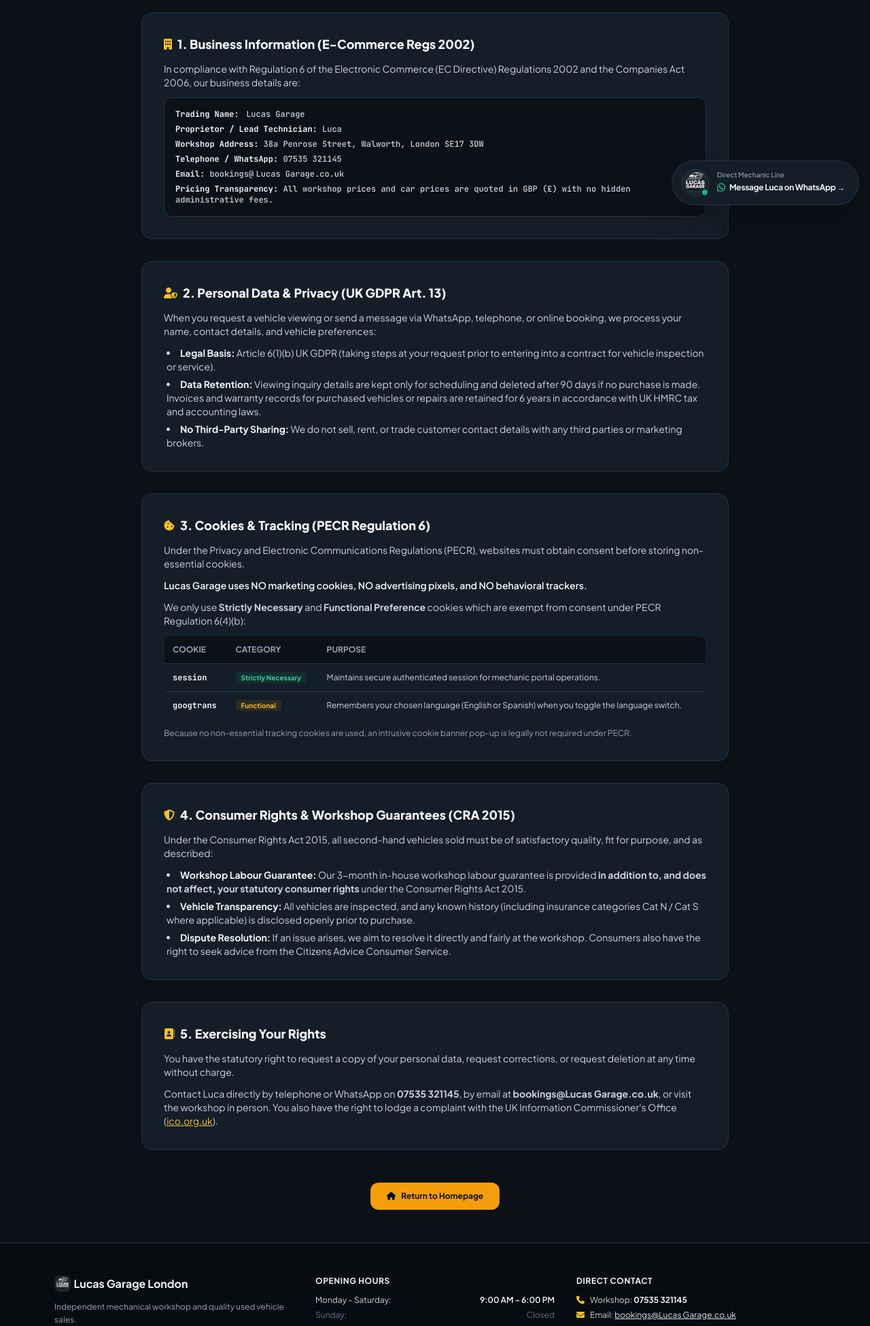
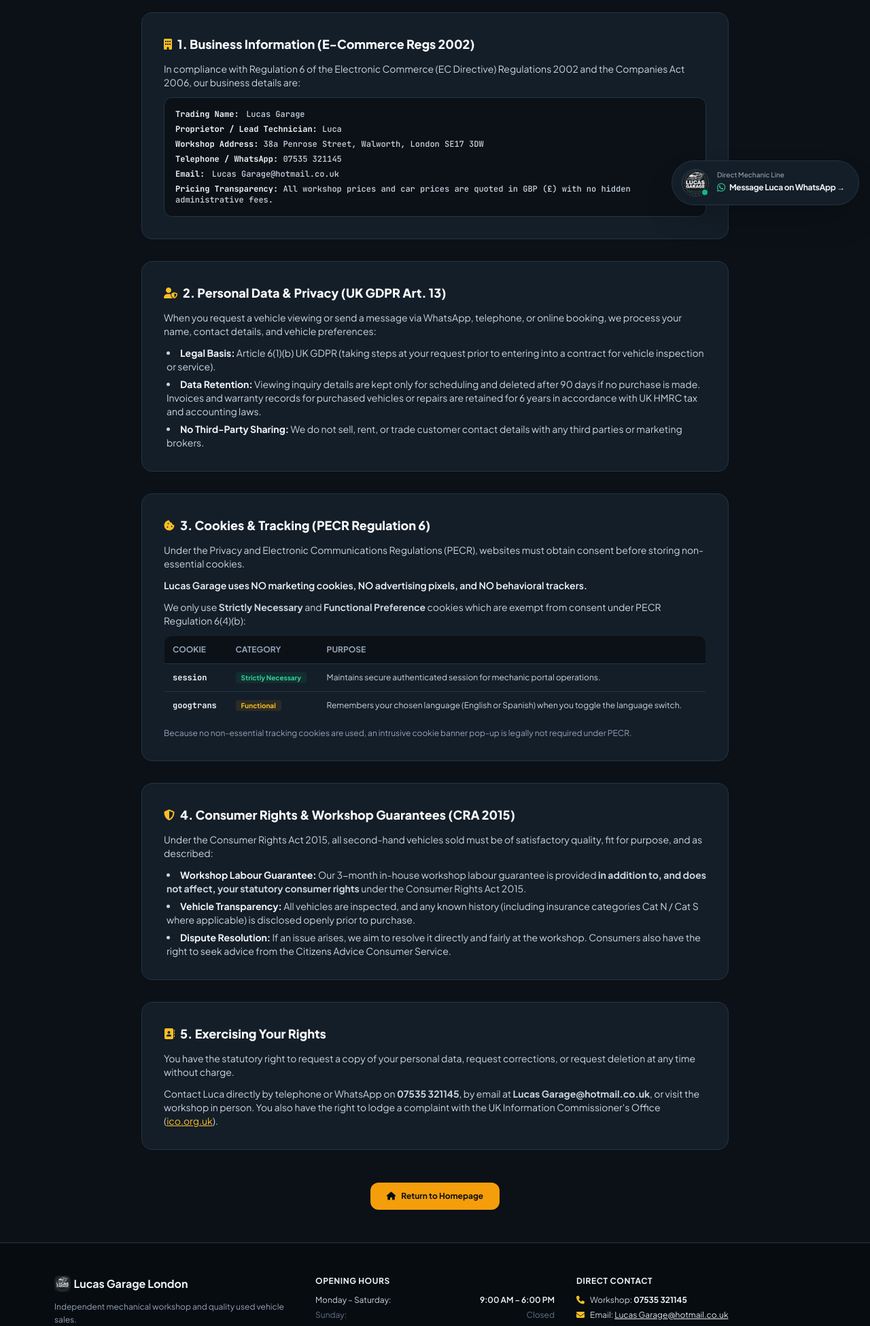
Before and after one commit to juuliettee/Lucas-garage-landingpage, a Flask app: page /privacy in a window 1280 px wide. Shown: the part 482-2433 px from the top of the page at 68% size. Run offline with Flask 3, Linux system fonts and the light colour scheme; some libraries are stand-ins or nearby versions.

Commit message:
fix: update contact and notification email to lucasgarage@hotmail.co.uk

```diff
--- a/services/calendar_service.py
+++ b/services/calendar_service.py
@@ -43,7 +43,7 @@ def clean_ics_text(val):
     cleaned = str(val).replace("\r", "").replace("\n", " ").strip()
     return cleaned.replace("\\", "\\\\").replace(";", "\\;").replace(",", "\\,")
 
-def generate_ics_content(booking_id, car_name, booking_date, booking_time, customer_name, customer_phone, customer_email, garage_email="luca@lucasgarage.co.uk"):
+def generate_ics_content(booking_id, car_name, booking_date, booking_time, customer_name, customer_phone, customer_email, garage_email="lucasgarage@hotmail.co.uk"):
     """
     Generates standard RFC 5545 iCalendar content with METHOD:REQUEST.
     Both Apple Calendar and Google Calendar/Outlook automatically detect and display 1-tap accept prompts.
--- a/services/notifications.py
+++ b/services/notifications.py
@@ -13,8 +13,8 @@ SMTP_HOST = os.getenv("SMTP_HOST", "smtp.gmail.com")
 SMTP_PORT = int(os.getenv("SMTP_PORT", 587))
 SMTP_USER = os.getenv("SMTP_USER", "")
 SMTP_PASS = os.getenv("SMTP_PASS", "")
-FROM_EMAIL = os.getenv("FROM_EMAIL", "bookings@lucasgarage.co.uk")
-LUCA_EMAIL = os.getenv("LUCA_EMAIL", "luca@lucasgarage.co.uk")
+FROM_EMAIL = os.getenv("FROM_EMAIL", "lucasgarage@hotmail.co.uk")
+LUCA_EMAIL = os.getenv("LUCA_EMAIL", "lucasgarage@hotmail.co.uk")
 
 TELEGRAM_BOT_TOKEN = os.getenv("TELEGRAM_BOT_TOKEN", "")
 TELEGRAM_LUCA_CHAT_ID = os.getenv("TELEGRAM_LUCA_CHAT_ID", "")
--- a/templates/about.html
+++ b/templates/about.html
@@ -88,7 +88,7 @@
                 Located at 38a Penrose Street, Walworth, London SE17 3DW. Open Monday to Saturday 9:00 AM to 6:00 PM (Closed Sunday).
             </p>
             <p class="text-xs text-slate-400">
-                <i class="fa-solid fa-envelope text-amber-400 mr-1.5"></i> Email: <a href="mailto:bookings@lucasgarage.co.uk" class="text-slate-200 hover:text-amber-400 underline">bookings@lucasgarage.co.uk</a> &bull; Workshop: 07535 321145
+                <i class="fa-solid fa-envelope text-amber-400 mr-1.5"></i> Email: <a href="mailto:lucasgarage@hotmail.co.uk" class="text-slate-200 hover:text-amber-400 underline">lucasgarage@hotmail.co.uk</a> &bull; Workshop: 07535 321145
             </p>
             <div class="flex flex-wrap justify-center gap-3 pt-2">
                 <a href="https://maps.google.com/?q=40+Penrose+Street+London+SE17+3DW" target="_blank"
--- a/templates/base.html
+++ b/templates/base.html
@@ -321,7 +321,7 @@
                     <i class="fa-solid fa-phone text-amber-400 mr-1.5"></i> Workshop: <strong class="text-slate-100">07535 321145</strong>
                 </p>
                 <p class="text-xs text-slate-300 mb-3">
-                    <i class="fa-solid fa-envelope text-amber-400 mr-1.5"></i> Email: <a href="mailto:bookings@lucasgarage.co.uk" class="text-slate-200 hover:text-amber-400 underline">bookings@lucasgarage.co.uk</a>
+                    <i class="fa-solid fa-envelope text-amber-400 mr-1.5"></i> Email: <a href="mailto:lucasgarage@hotmail.co.uk" class="text-slate-200 hover:text-amber-400 underline">lucasgarage@hotmail.co.uk</a>
                 </p>
                 <a href="{{ default_whatsapp_url }}" target="_blank"
                     class="inline-flex items-center px-4 py-2 rounded-xl text-xs font-bold bg-[#25D366] hover:bg-[#20BD5A] text-white transition shadow-sm mb-2.5">
--- a/templates/privacy.html
+++ b/templates/privacy.html
@@ -42,7 +42,7 @@
                 <p><strong class="text-slate-100">Proprietor / Lead Technician:</strong> Luca</p>
                 <p><strong class="text-slate-100">Workshop Address:</strong> 38a Penrose Street, Walworth, London SE17 3DW</p>
                 <p><strong class="text-slate-100">Telephone / WhatsApp:</strong> 07535 321145</p>
-                <p><strong class="text-slate-100">Email:</strong> bookings@lucasgarage.co.uk</p>
+                <p><strong class="text-slate-100">Email:</strong> lucasgarage@hotmail.co.uk</p>
                 <p><strong class="text-slate-100">Pricing Transparency:</strong> All workshop prices and car prices are quoted in GBP (£) with no hidden administrative fees.</p>
             </div>
         </section>
@@ -128,7 +128,7 @@
                 You have the statutory right to request a copy of your personal data, request corrections, or request deletion at any time without charge.
             </p>
             <p>
-                Contact Luca directly by telephone or WhatsApp on <strong>07535 321145</strong>, by email at <strong>bookings@lucasgarage.co.uk</strong>, or visit the workshop in person. You also have the right to lodge a complaint with the UK Information Commissioner's Office (<a href="https://ico.org.uk" target="_blank" rel="noopener" class="text-amber-400 underline">ico.org.uk</a>).
+                Contact Luca directly by telephone or WhatsApp on <strong>07535 321145</strong>, by email at <strong>lucasgarage@hotmail.co.uk</strong>, or visit the workshop in person. You also have the right to lodge a complaint with the UK Information Commissioner's Office (<a href="https://ico.org.uk" target="_blank" rel="noopener" class="text-amber-400 underline">ico.org.uk</a>).
             </p>
         </section>
 
--- a/test_app.py
+++ b/test_app.py
@@ -223,7 +223,7 @@ def run_tests():
         assert b"Privacy &amp; Legal Notice" in priv_resp.data or b"Privacy & Legal Notice" in priv_resp.data
         assert b"E-Commerce Regs 2002" in priv_resp.data
         assert b"Consumer Rights Act 2015" in priv_resp.data
-        assert b"bookings@lucasgarage.co.uk" in priv_resp.data
+        assert b"lucasgarage@hotmail.co.uk" in priv_resp.data
         assert b"PECR Regulation 6" in priv_resp.data
 
         priv_alias_resp = client.get('/privacy-policy')
@@ -231,7 +231,7 @@ def run_tests():
 
         # Verify footer on home page includes email and privacy notice link
         home_page = client.get('/')
-        assert b"bookings@lucasgarage.co.uk" in home_page.data
+        assert b"lucasgarage@hotmail.co.uk" in home_page.data
         assert b"/privacy" in home_page.data
         assert b"Consumer Rights Act 2015" in home_page.data
         print("✅ Test 14 Passed: UK Legal compliance notice, GDPR/PECR disclosures, and footer links verified.")
```
